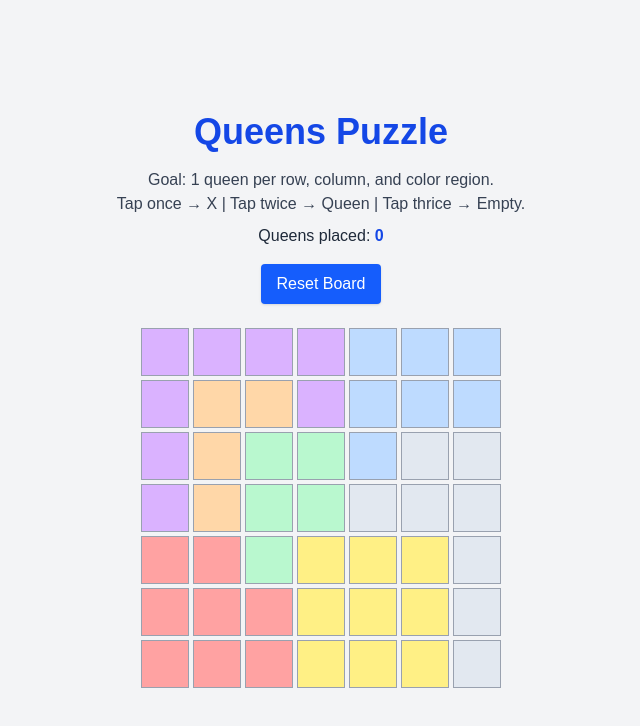
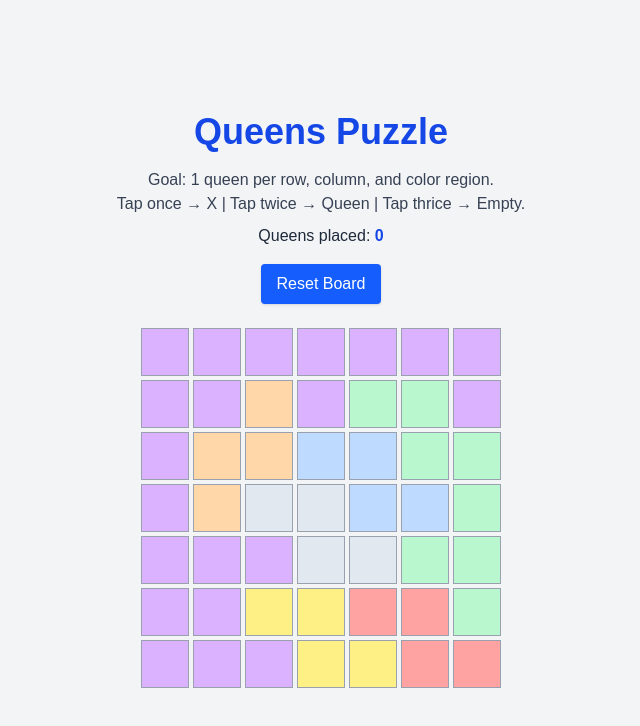
Before and after one commit to AtchuthanSriranjan/frontend, a Next.js app: page / in a window 1280 px wide. Shown: the top 726 px of the page, without its empty margins (319-959 px from the left). Built offline with nearby package versions, Linux system fonts and the light colour scheme.

Commit message:
Updated ReadME

```diff
--- a/pages/index.tsx
+++ b/pages/index.tsx
@@ -8,13 +8,13 @@ export default function Home() {
 
   // Hardcoded regions for the 7x7 board
   const regions = [
-    [0, 0, 0, 0, 3, 3, 3],
-    [0, 1, 1, 0, 3, 3, 3],
-    [0, 1, 2, 2, 3, 4, 4],
-    [0, 1, 2, 2, 4, 4, 4],
-    [5, 5, 2, 6, 6, 6, 4],
-    [5, 5, 5, 6, 6, 6, 4],
-    [5, 5, 5, 6, 6, 6, 4],
+    [0, 0, 0, 0, 0, 0, 0],
+    [0, 0, 1, 0, 2, 2, 0],
+    [0, 1, 1, 3, 3, 2, 2],
+    [0, 1, 4, 4, 3, 3, 2],
+    [0, 0, 0, 4, 4, 2, 2],
+    [0, 0, 6, 6, 5, 5, 2],
+    [0, 0, 0, 6, 6, 5, 5],
   ];
 
   // colormapping for regions
@@ -90,17 +90,13 @@ export default function Home() {
               <div
                 key={`${i}-${j}`}
                 onClick={() => toggleCell(i, j)}
-                className={`w-12 h-12 flex items-center justify-center border border-gray-400 cursor-pointer transition font-bold ${baseColor}
-                  ${
-                    cell === "queen"
-                      ? "bg-red-500 text-white"
-                      : cell === "x"
-                      ? "bg-yellow-400 text-gray-700"
-                      : ""
-                  }
-                `}
+                className={`relative w-12 h-12 flex items-center justify-center border border-gray-400 cursor-pointer font-bold transition ${baseColor}`}
               >
-                {cell === "queen" ? "Q" : cell === "x" ? "X" : ""}
+                {/* Show only text without background overlay */}
+                {cell === "queen" && (
+                  <span className="text-black text-lg">Q</span>
+                )}
+                {cell === "x" && <span className="text-black text-lg">X</span>}
               </div>
             );
           })
```
Also changed, not shown: 1 other file (tests, documents, lock files or other folders).
